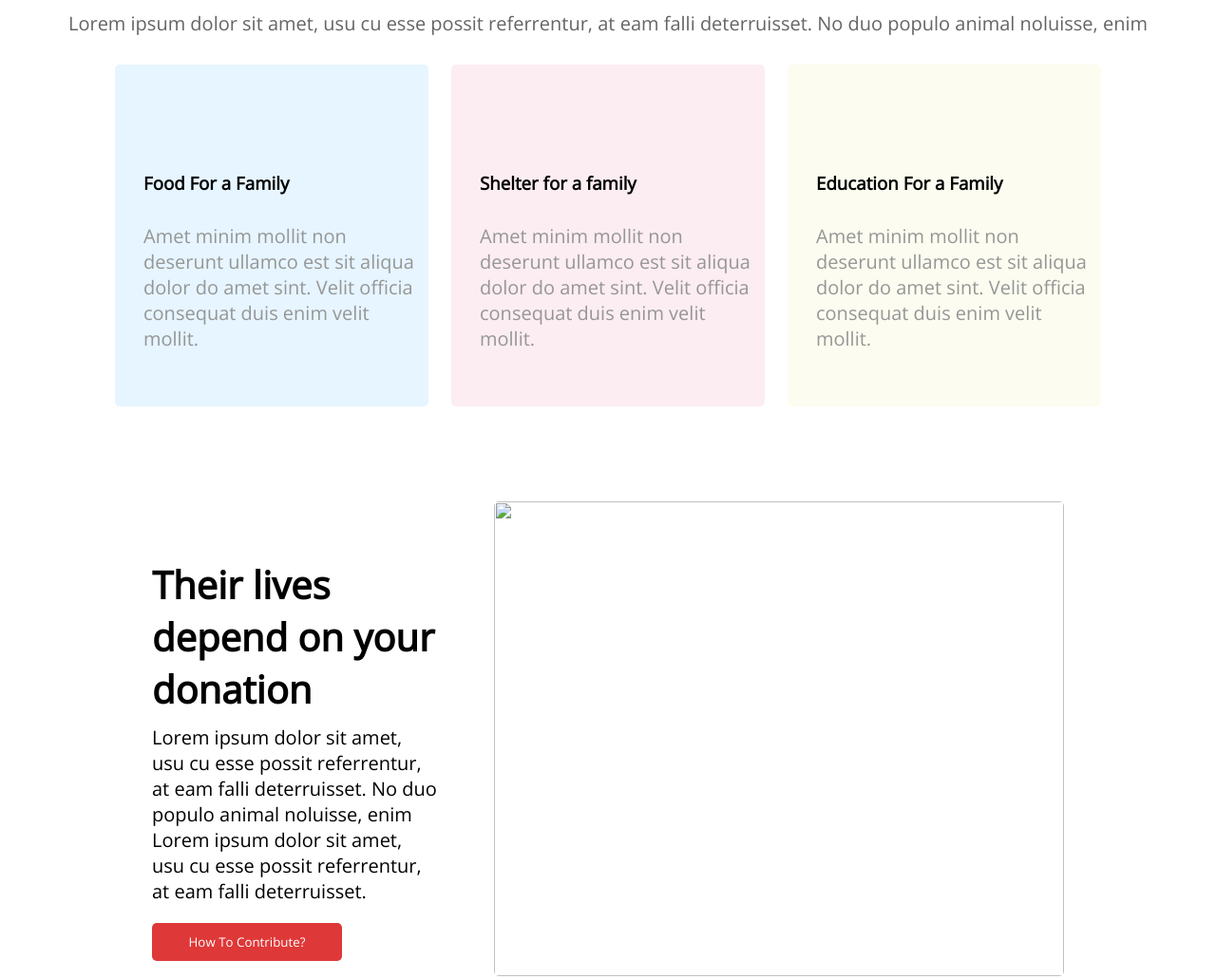
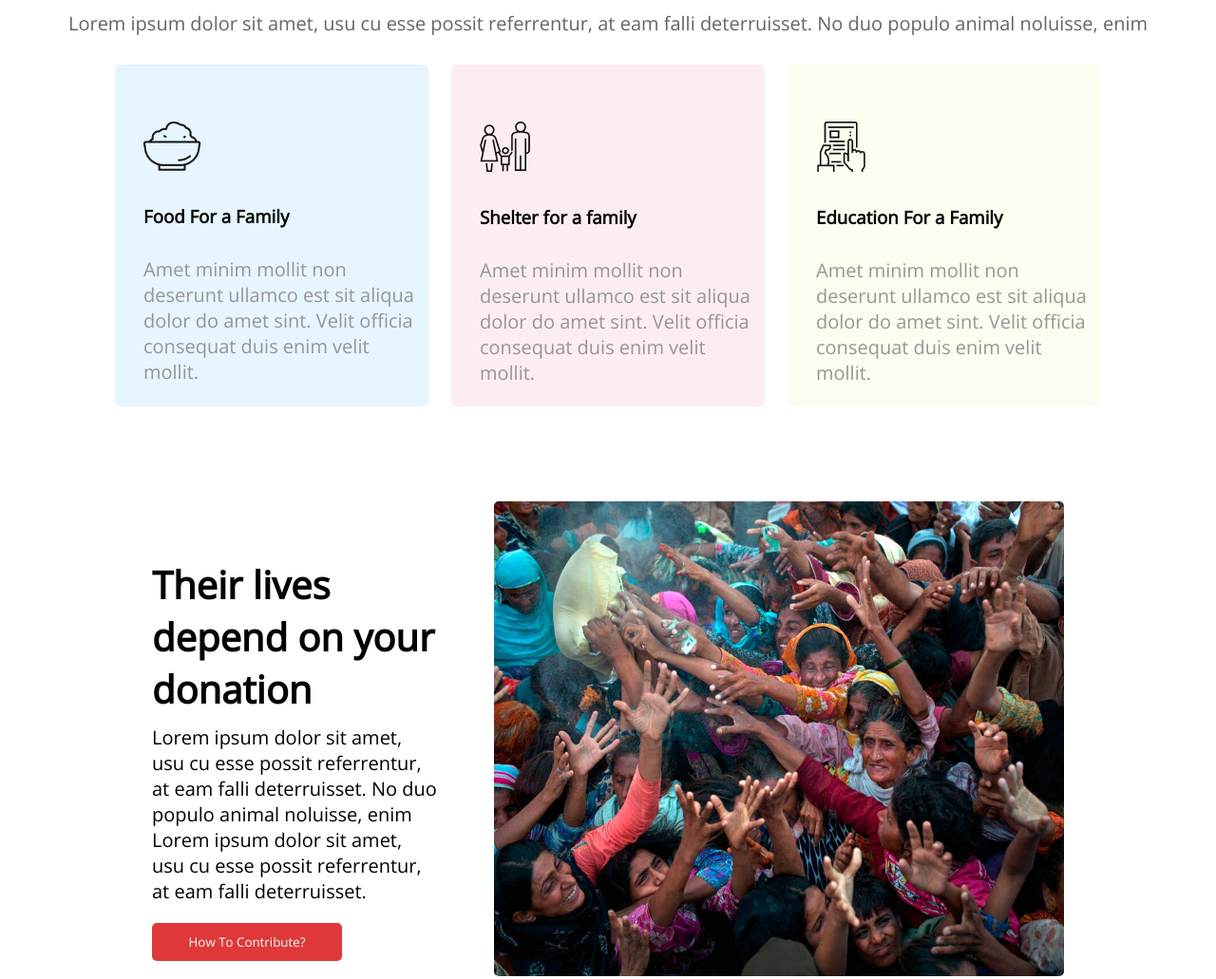
Before and after one commit to Maliha20/Donation-project, a plain HTML site: page index.html in a window 1280 px wide. Shown: the part 1640-2671 px from the top of the page at 95% size. Drawn offline with nearby package versions, Linux system fonts and the light colour scheme; the site is published under a folder, as on GitHub Pages, so addresses that start at the root find nothing.

Commit message:
final check

```diff
--- a/index.html
+++ b/index.html
@@ -7,7 +7,7 @@
     <meta name="viewport" content="width=device-width, initial-scale=1.0">
     <title>Project-Donation</title>
     <link rel="stylesheet" href="styles.css">
-    <link rel="shortcut icon" href="/icons/pngaaa.com-177853.png" type="image/x-icon">
+    <link rel="shortcut icon" href="icons/pngaaa.com-177853.png" type="image/x-icon">
     <link rel="preconnect" href="https://fonts.googleapis.com">
     <link rel="preconnect" href="https://fonts.googleapis.com"><link rel="preconnect" href="https://fonts.gstatic.com" crossorigin><link href="https://fonts.googleapis.com/css2?family=Lobster&family=Open+Sans&display=swap" rel="stylesheet">
 </head>
@@ -64,7 +64,7 @@
 
                         <div id="sec-2-id-1">
                             <div class="sec-2-img">
-                                <img src="/icons/food.png" alt="">
+                                <img src="icons/food.png" alt="">
 
                             </div>
                             <div class="sec-2-h3">
@@ -85,7 +85,7 @@
 
                         <div id="sec-2-id-2">
                             <div class="sec-2-img">
-                                <img src="/icons/shelter.png" alt="">
+                                <img src="icons/shelter.png" alt="">
 
                             </div>
                             <div class="sec-2-h3">
@@ -104,7 +104,7 @@
 
                         <div id="sec-2-id-3" >
                             <div class="sec-2-img">
-                                <img src="/icons/Frame-1.png" alt="">
+                                <img src="icons/Frame-1.png" alt="">
                             </div>
                             <div class="sec-2-h3">
                                 <h3 class="sec-2-info-detail">Education For a Family</h3>
@@ -147,7 +147,7 @@
 
                         <button class="secondary-btn">How To Contribute?</button>
                 </div>
-                <img class="sec-3-img" src="/images/donation6.jpg" alt="">
+                <img class="sec-3-img" src="images/donation6.jpg" alt="">
 
 
             </div>
@@ -157,7 +157,7 @@
 
         <section class="section-4">
             <div class="sec-4-container">
-                <img class="sec-4-img" src="/images/donation9.jpg" alt="">
+                <img class="sec-4-img" src="images/donation9.jpg" alt="">
                 <div class="sec-4-div">
                     <div class="sec-4-h2">
                         <h2 class="sec-4-title">Their lives depend on
--- a/styles.css
+++ b/styles.css
@@ -6,7 +6,7 @@
 
 /* banner styles */
 .header {
-    background-image: url(/images/donation13.jpg);
+    background-image: url(images/donation13.jpg);
     height: 700px;
     width: 100%;
     background-repeat: no-repeat;
```
